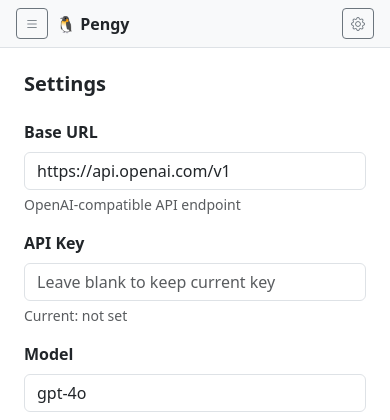
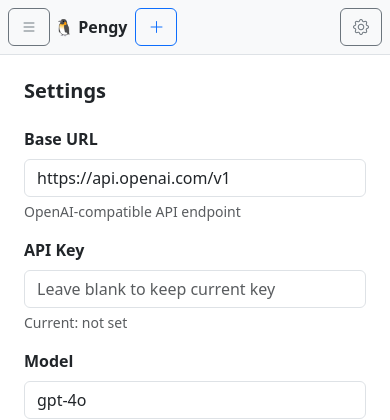
Before and after one commit to patw/Pengy, a Flask app: page /settings in a window 390 px wide. Shown: the top 420 px of the page. Run offline with Flask 3, Linux system fonts and the light colour scheme; some libraries are stand-ins or nearby versions.

Commit message:
Fixed sudo issue when using sudo-rs and fixed mobile version of web

```diff
--- a/pengy/core/tools.py
+++ b/pengy/core/tools.py
@@ -464,6 +464,7 @@ def _run_bash(command: str) -> str:
         proc = subprocess.Popen(
             command,
             shell=True,
+            stdin=subprocess.PIPE if stdin_input else None,
             stdout=subprocess.PIPE,
             stderr=subprocess.PIPE,
             text=True,
@@ -480,7 +481,7 @@ def _run_bash(command: str) -> str:
 
         output = stdout or ""
         if stdin_input:
-            stderr = re.sub(r'^\[sudo\].*\n?', '', stderr or "", flags=re.MULTILINE).strip()
+            stderr = re.sub(r'^\[sudo[^]]*\].*\n?', '', stderr or "", flags=re.MULTILINE).strip()
         if stderr:
             output += "\n" + stderr
         if proc.returncode != 0:
--- a/pengy/web/templates/base.html
+++ b/pengy/web/templates/base.html
@@ -2,7 +2,7 @@
 <html lang="en">
 <head>
   <meta charset="UTF-8">
-  <meta name="viewport" content="width=device-width, initial-scale=1.0">
+  <meta name="viewport" content="width=device-width, initial-scale=1.0, viewport-fit=cover">
   <title>{% block title %}Pengy{% endblock %}</title>
   <link rel="stylesheet"
         href="https://cdn.jsdelivr.net/npm/bootstrap@5.3.3/dist/css/bootstrap.min.css">
@@ -210,43 +271,23 @@
   </style>
 </head>
 <body>
-<div class="app-shell">
 
-  <!-- ── Navbar ─────────────────────────────────────────────── -->
-  <nav class="navbar navbar-light bg-light border-bottom px-3 py-2 flex-shrink-0">
-    <div class="d-flex align-items-center gap-2">
-      <button class="btn btn-sm btn-outline-secondary d-md-none"
-              type="button"
-              data-bs-toggle="offcanvas"
-              data-bs-target="#sidebarOffcanvas">
-        <i class="bi bi-list"></i>
-      </button>
-      <span class="fw-bold">🐧 Pengy</span>
-    </div>
-    <div class="d-flex align-items-center gap-2">
-      {% block navbar_center %}{% endblock %}
-      <a href="{{ url_for('settings_view') }}"
-         class="btn btn-sm btn-outline-secondary">
-        <i class="bi bi-gear"></i>
-      </a>
-    </div>
-  </nav>
-
-  <!-- ── Body ───────────────────────────────────────────────── -->
-  <div class="app-body">
-
-    <!-- Sidebar (offcanvas on mobile, static column on md+) -->
-    <div class="offcanvas offcanvas-start" tabindex="-1" id="sidebarOffcanvas">
-      <div class="offcanvas-header border-bottom">
-        <h6 class="offcanvas-title fw-bold mb-0">🐧 Pengy</h6>
+  <!-- ── Sidebar Offcanvas ────────────────────────────────────── -->
+  <!-- Direct child of body for proper Bootstrap offcanvas behavior on mobile.
+       On md+ screens, CSS converts this into a static sidebar column. -->
+  <div class="offcanvas offcanvas-start" tabindex="-1" id="sidebarOffcanvas"
+       aria-labelledby="sidebarTitle">
+    <div class="offcanvas-header">
+      <h6 class="offcanvas-title fw-bold mb-0" id="sidebarTitle">🐧 Pengy</h6>
       <button type="button" class="btn-close"
               data-bs-dismiss="offcanvas"
-                data-bs-target="#sidebarOffcanvas"></button>
+              aria-label="Close"></button>
     </div>
-      <div class="offcanvas-body d-flex flex-column">
+    <div class="offcanvas-body">
       <div class="p-2">
         <form action="{{ url_for('new_chat') }}" method="post">
-            <button type="submit" class="btn btn-sm btn-outline-primary w-100">
+          <button type="submit" class="btn btn-outline-primary w-100"
+                  data-bs-dismiss="offcanvas">
             <i class="bi bi-plus-lg"></i> New Chat
           </button>
         </form>
@@ -254,18 +295,75 @@
       <div class="chat-list px-2 pb-2">
         {% block sidebar_chats %}{% endblock %}
       </div>
+      <div class="mt-auto border-top p-2 d-md-none">
+        <a href="{{ url_for('settings_view') }}" class="btn btn-outline-secondary w-100"
+           data-bs-dismiss="offcanvas">
+          <i class="bi bi-gear me-1"></i> Settings
+        </a>
+      </div>
     </div>
   </div>
 
+  <!-- ── App Shell ────────────────────────────────────────────── -->
+  <div class="app-shell">
+
+    <!-- ── Navbar ─────────────────────────────────────────────── -->
+    <nav class="navbar navbar-light bg-light border-bottom px-2 py-2 flex-shrink-0">
+      <!-- Left group -->
+      <div class="d-flex align-items-center gap-1">
+        <button class="btn btn-outline-secondary d-md-none"
+                type="button"
+                data-bs-toggle="offcanvas"
+                data-bs-target="#sidebarOffcanvas"
+                aria-label="Open sidebar">
+          <i class="bi bi-list"></i>
+        </button>
+        <span class="fw-bold text-nowrap">🐧 Pengy</span>
+        <form action="{{ url_for('new_chat') }}" method="post" class="d-md-none ms-1">
+          <button type="submit" class="btn btn-outline-primary" title="New Chat"
+                  aria-label="New Chat">
+            <i class="bi bi-plus-lg"></i>
+          </button>
+        </form>
+      </div>
+
+      <!-- Right group -->
+      <div class="d-flex align-items-center gap-1">
+        {% block navbar_center %}{% endblock %}
+        <a href="{{ url_for('settings_view') }}"
+           class="btn btn-outline-secondary" aria-label="Settings">
+          <i class="bi bi-gear"></i><span class="d-none d-sm-inline ms-1">Settings</span>
+        </a>
+      </div>
+    </nav>
+
+    <!-- ── Body ───────────────────────────────────────────────── -->
+    <div class="app-body">
       <!-- Main content -->
       <div class="flex-grow-1 d-flex flex-column overflow-hidden">
         {% block main %}{% endblock %}
       </div>
-
-  </div>
     </div>
 
+  </div><!-- /app-shell -->
+
   <script src="https://cdn.jsdelivr.net/npm/bootstrap@5.3.3/dist/js/bootstrap.bundle.min.js"></script>
+  <script>
+    // Dismiss offcanvas when clicking sidebar links (without blocking navigation).
+    // Bootstrap's data-bs-dismiss="offcanvas" calls e.preventDefault() which kills
+    // link hrefs — so we handle it ourselves instead.
+    document.addEventListener('click', function(e) {
+      const link = e.target.closest('.chat-list-item');
+      if (!link) return;
+      const offcanvas = document.getElementById('sidebarOffcanvas');
+      if (!offcanvas) return;
+      const bsOffcanvas = bootstrap.Offcanvas.getInstance(offcanvas);
+      if (bsOffcanvas && offcanvas.classList.contains('show')) {
+        // On mobile the offcanvas is shown; hide it, but DON'T prevent default
+        bsOffcanvas.hide();
+      }
+    });
+  </script>
   {% block scripts %}{% endblock %}
 </body>
 </html>
```
Also changed, not shown: other parts of pengy/web/templates/base.html (+71 -10 lines). Lines whose indentation alone changed are shown as unchanged.
